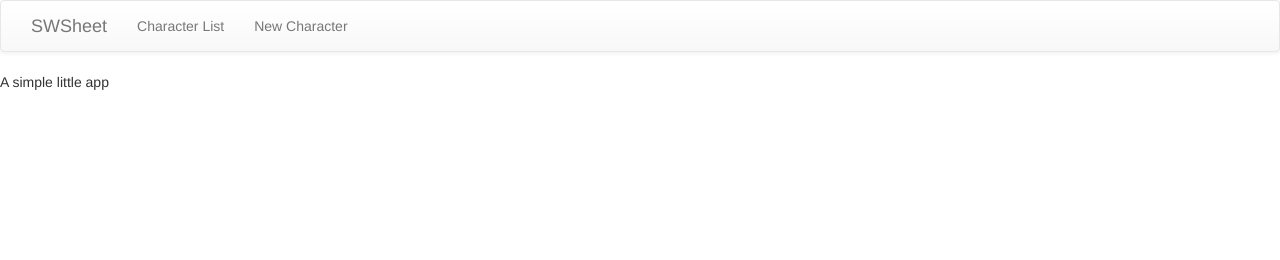
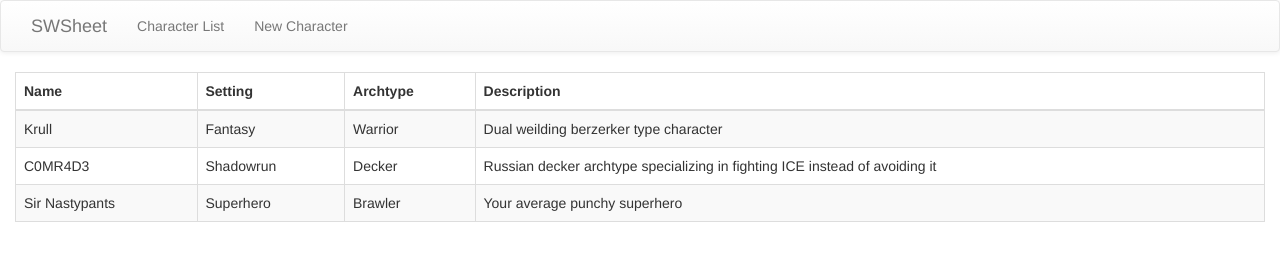
Before and after one commit to brian-d/savage-worlds-character-sheet, a website: page app/index.html in a window 1280 px wide. Drawn offline with nearby package versions, Linux system fonts and the light colour scheme.

Commit message:
Add dummy data and table

```diff
--- a/app/index.html
+++ b/app/index.html
@@ -21,6 +21,39 @@
         </ul>
       </div>
     </nav>
-    A simple little app
+
+    <div class="col-md-12">
+      <table class="table table-striped table-bordered">
+        <thead>
+          <tr>
+            <th>Name</th>
+            <th>Setting</th>
+            <th>Archtype</th>
+            <th>Description</th>
+          </tr>
+        </thead>
+        <tbody>
+          <tr>
+            <td>Krull</td>
+            <td>Fantasy</td>
+            <td>Warrior</td>
+            <td>Dual weilding berzerker type character</td>
+          </tr>
+          <tr>
+            <td>C0MR4D3</td>
+            <td>Shadowrun</td>
+            <td>Decker</td>
+            <td>Russian decker archtype specializing in fighting ICE instead of avoiding it</td>
+          </tr>
+          <tr>
+            <td>Sir Nastypants</td>
+            <td>Superhero</td>
+            <td>Brawler</td>
+            <td>Your average punchy superhero</td>
+          </tr>
+        </tbody>
+
+      </table>
+    </div>
   </body>
 </html>
```
